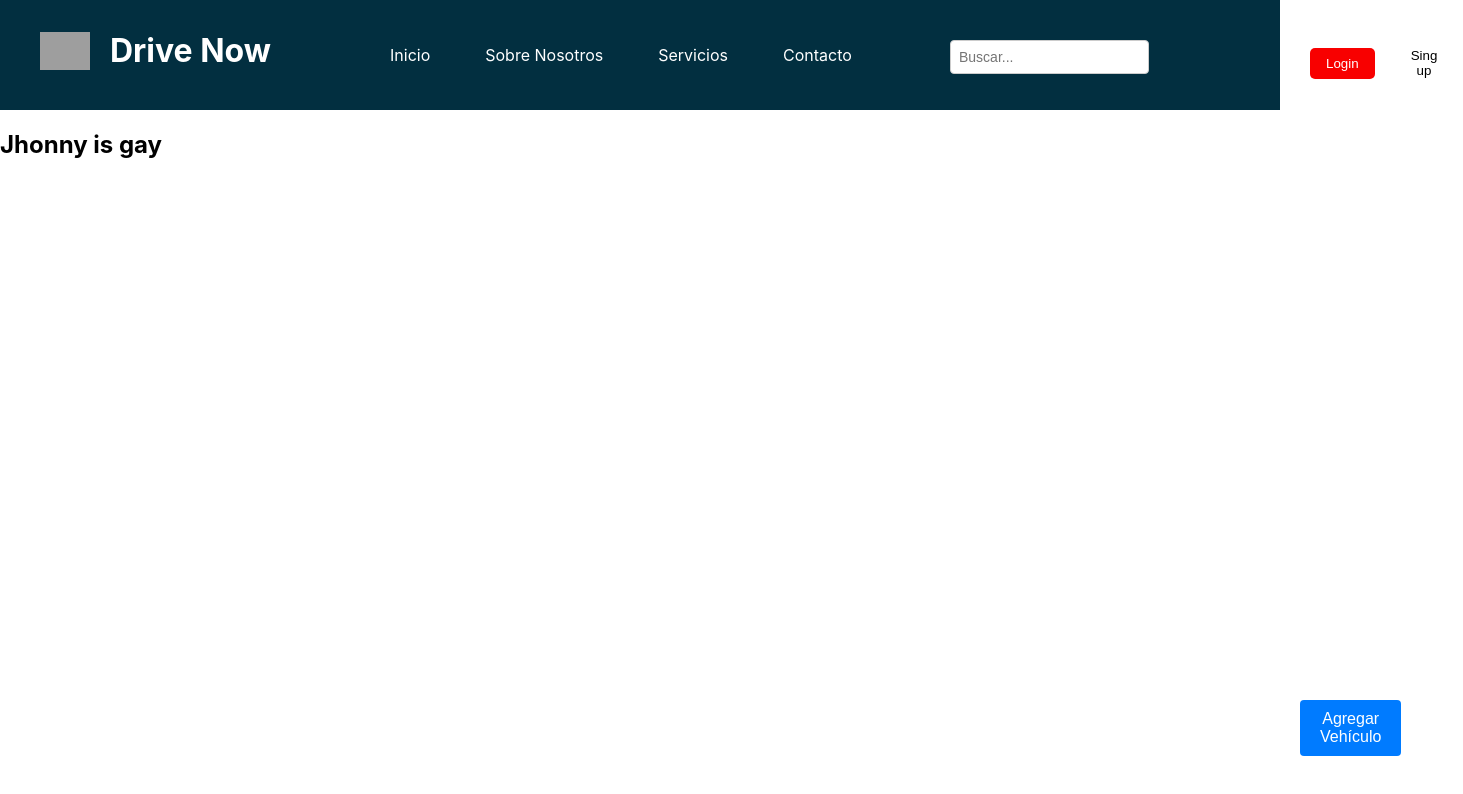
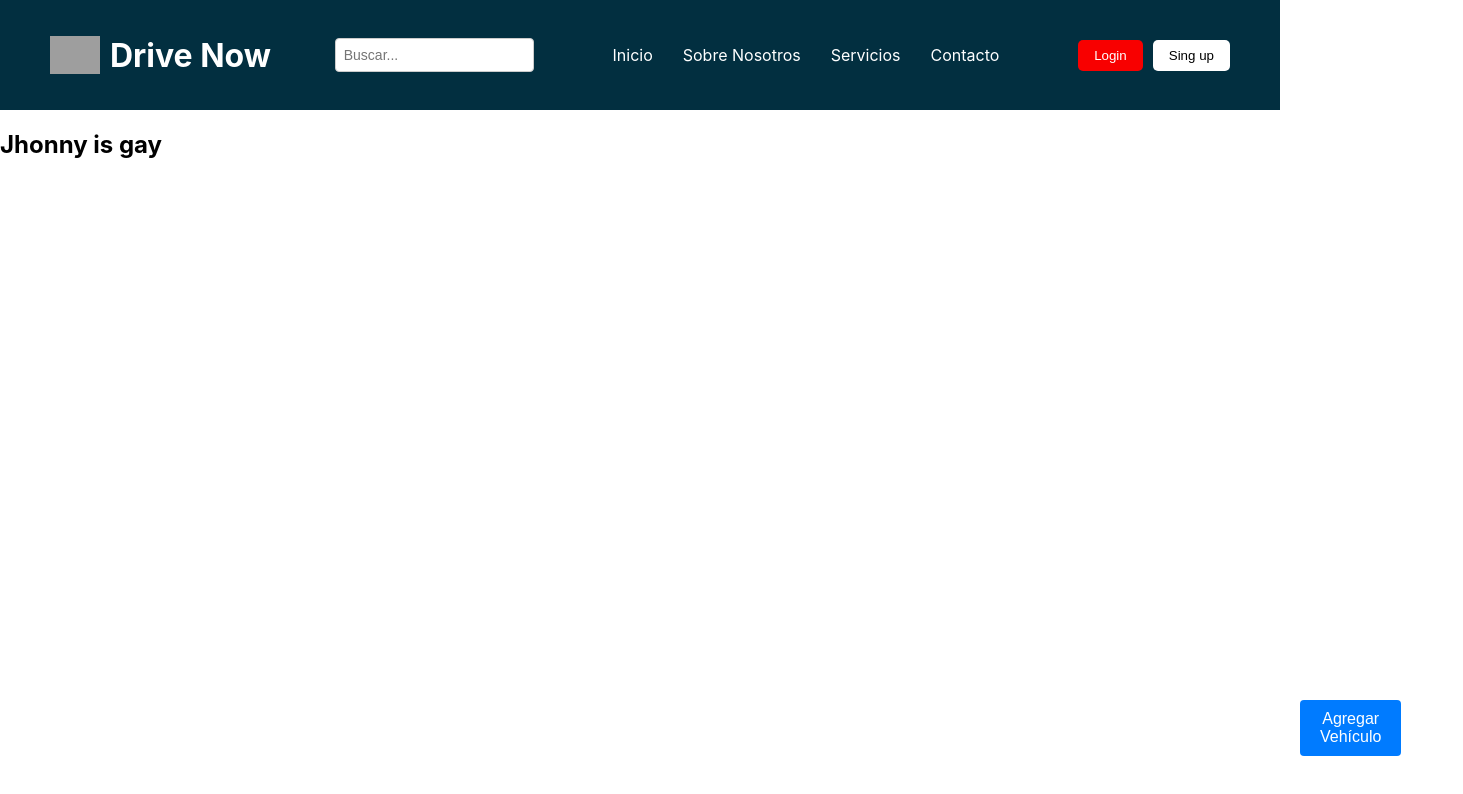
Before and after one commit to JhonnyGod/Drive-Now-Frontend, a React (Create React App) app in the folder drive-now/: page / in a window 1280 px wide. Shown: the top 794 px of the page, 1463 px wide, since content can reach past the window. Built offline with nearby package versions, Linux system fonts and the light colour scheme; grey boxes are pictures that could not be loaded; a web font is replaced by a local one.

Commit message:
Homepage fixed

```diff
--- a/drive-now/src/components/header.css
+++ b/drive-now/src/components/header.css
@@ -5,35 +5,34 @@
     padding: 55px 50px;
     background-color: #022F40;
     color: #fff;
+    width: 100%;
+    max-width: 100%;
+    display: flex;
+    box-sizing: border-box;
+    height: 30px;
   }
 
   .logo {
-    position: absolute;
+    display: flex;
     align-items: center;
-    display: flex;
-    top: 10px;
-    left: 40px;
 }
 
 .logo img {
     width: 50px;
-    margin-right: 20px;
+    margin-right: 10px;
 }
 
+
 .nav ul {
-    position: absolute;
     display: flex;
     list-style: none;
     align-items: center;
-    left: 360px;
-    top: 45px;
     margin: 0;
     padding: 0;
 }
 
 .nav li {
-    margin: 0 25px;
-    margin-left: 30px;
+    margin: 0 15px;
 }
 
 .nav a {
@@ -45,15 +44,11 @@
     text-decoration: underline;
 }
 
+
 .buttonsUser {
-    position: absolute;
     display: flex;
     align-items: center;
-    margin: 0;
-    left: 1300px;
-    top: 40px;
-    margin-right: 30px;
-
+    gap: 10px;
 }
 
 .buttonsUser button {
@@ -61,10 +56,8 @@
     border: none;
     border-radius: 5px;
     cursor: pointer;
+}
 
-    margin: 0 10px;
-
-  }
 .buttonLogin {
     background: #f80000;
     color: #fff;
@@ -75,7 +68,7 @@
     color: #000000;
 }
 
-  .buttonSing{
+.buttonSing {
     background: #ffffff;
     color: #000000;
 }
@@ -85,17 +78,14 @@
     color: #ffffff;
 }
 
+
 .header-input {
-    position: absolute;
     padding: 8px;
     font-size: 14px;
     border: 1px solid #ccc;
     border-radius: 4px;
     outline: none;
-    left: 950px;
-    top: 40px;
 }
-
 
 .header-input:focus {
     border-color: #000000;
--- a/drive-now/src/components/header.jsx
+++ b/drive-now/src/components/header.jsx
@@ -18,13 +18,8 @@ function Header() {
   return (
     <header className="header">
       <div className="logo">
-          <img src="logo.png" alt="Logo" /> {/* aqui va la ruta del logo*/ }
+        <img src="logo.png" alt="Logo" /> {/* aqui va la ruta del logo*/}
         <h1>Drive Now</h1>
-        </div>
-
-        <div className="buttonsUser">
-            <button className="buttonLogin" onClick={handleLogin}>Login</button>
-            <button className="buttonSing" onClick={handleRegisterClick}>Sing up</button>
       </div>
 
       <input type="text" className="header-input" placeholder="Buscar..."></input>
@@ -37,6 +32,12 @@ function Header() {
           <li><a href="#contact">Contacto</a></li>
         </ul>
       </nav>
+
+      <div className="buttonsUser">
+        <button className="buttonLogin" onClick={handleLogin}>Login</button>
+        <button className="buttonSing" onClick={handleRegisterClick}>Sing up</button>
+      </div>
+
     </header>
   );
 
```
Lines whose indentation alone changed are shown as unchanged.
